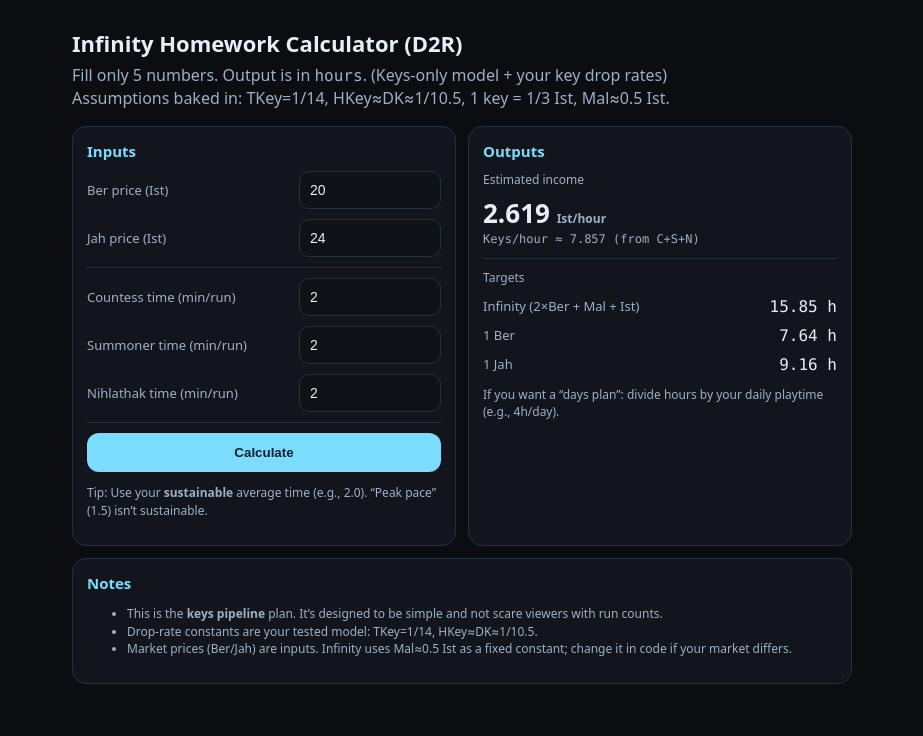
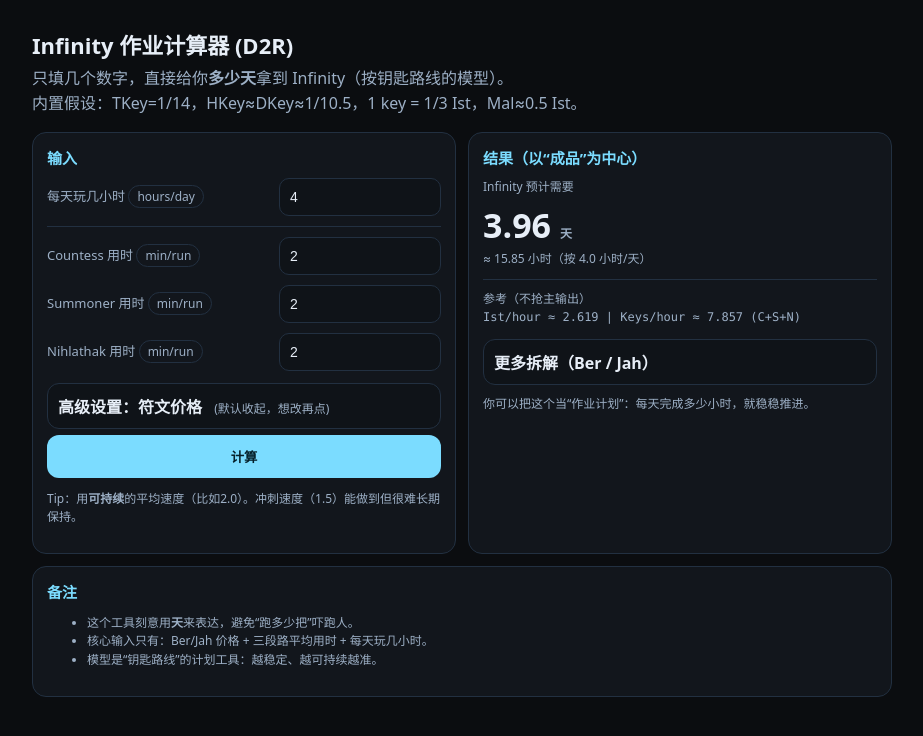
Before and after one commit to juntjtang18/ssd2r-infinity-calculator, a plain HTML site: page index.html in a window 1280 px wide. Shown: the whole page, without its empty margins (178-1101 px from the left). Drawn offline with Linux system fonts and the light colour scheme.

Commit message:
Translate index.html to Chinese and adjust styles
Updated the HTML content to support Chinese language and adjusted styles and labels accordingly.

```diff
--- a/index.html
+++ b/index.html
@@ -1,112 +1,140 @@
 <!doctype html>
-<html lang="en">
+<html lang="zh-Hans">
 <head>
   <meta charset="utf-8" />
   <meta name="viewport" content="width=device-width, initial-scale=1" />
-  <title>Infinity Homework Calculator (D2R)</title>
+  <title>Infinity 作业计算器 (D2R)</title>
   <style>
     :root { --bg:#0b0d10; --card:#12161c; --text:#e7eef7; --muted:#9db0c6; --line:#223041; --accent:#7bdcff; }
     body { margin:0; font-family: system-ui, -apple-system, Segoe UI, Roboto, Arial, sans-serif; background:var(--bg); color:var(--text); }
-    .wrap { max-width: 780px; margin: 0 auto; padding: 22px 16px 40px; }
+    .wrap { max-width: 860px; margin: 0 auto; padding: 22px 16px 40px; }
     h1 { margin: 6px 0 6px; font-size: 22px; }
-    .sub { color:var(--muted); margin: 0 0 16px; line-height: 1.45; }
+    .sub { color:var(--muted); margin: 0 0 16px; line-height: 1.55; }
     .grid { display:grid; grid-template-columns: 1fr; gap: 12px; }
-    @media (min-width: 720px){ .grid { grid-template-columns: 1fr 1fr; } }
+    @media (min-width: 820px){ .grid { grid-template-columns: 1fr 1fr; } }
     .card { background:var(--card); border:1px solid var(--line); border-radius: 14px; padding: 14px; }
     .card h2 { margin: 0 0 10px; font-size: 15px; color: var(--accent); font-weight: 650; }
     .row { display:flex; gap:10px; align-items:center; margin: 10px 0; }
     label { flex: 1; color:var(--muted); font-size: 13px; }
-    input { width: 120px; padding: 10px 10px; border-radius: 10px; border: 1px solid var(--line); background:#0f1318; color:var(--text); font-size: 14px; }
-    .btn { width: 100%; padding: 12px 14px; border: 0; border-radius: 12px; background: var(--accent); color:#05202a; font-weight: 750; cursor:pointer; }
-    .out { font-size: 26px; font-weight: 800; margin-top: 6px; }
-    .tiny { color:var(--muted); font-size: 12px; line-height: 1.45; }
+    input { width: 140px; padding: 10px 10px; border-radius: 10px; border: 1px solid var(--line); background:#0f1318; color:var(--text); font-size: 14px; }
+    .btn { width: 100%; padding: 12px 14px; border: 0; border-radius: 12px; background: var(--accent); color:#05202a; font-weight: 800; cursor:pointer; margin-top: 6px; }
+    .outBig { font-size: 34px; font-weight: 900; margin: 6px 0 2px; }
+    .tiny { color:var(--muted); font-size: 12px; line-height: 1.55; }
     .mono { font-family: ui-monospace, SFMono-Regular, Menlo, Monaco, Consolas, monospace; }
     .hr { height:1px; background:var(--line); margin: 10px 0; border:0; }
+    details { border: 1px solid var(--line); border-radius: 12px; padding: 10px 10px; background: #0f1318; }
+    summary { cursor: pointer; color: var(--text); font-weight: 650; list-style: none; }
+    summary::-webkit-details-marker { display:none; }
+    .summaryHint { color: var(--muted); font-weight: 500; margin-left: 8px; font-size: 12px; }
+    .pill { display:inline-block; padding: 2px 8px; border:1px solid var(--line); border-radius: 999px; color: var(--muted); font-size: 12px; }
   </style>
 </head>
 <body>
   <div class="wrap">
-    <h1>Infinity Homework Calculator (D2R)</h1>
+    <h1>Infinity 作业计算器 (D2R)</h1>
     <p class="sub">
-      Fill only 5 numbers. Output is in <span class="mono">hours</span>. (Keys-only model + your key drop rates)<br/>
-      Assumptions baked in: TKey=1/14, HKey≈DK≈1/10.5, 1 key = 1/3 Ist, Mal≈0.5 Ist.
+      只填几个数字，直接给你<strong>多少天</strong>拿到 Infinity（按钥匙路线的模型）。<br/>
+      内置假设：TKey=1/14，HKey≈DKey≈1/10.5，1 key = 1/3 Ist，Mal≈0.5 Ist。
     </p>
 
     <div class="grid">
+      <!-- INPUTS -->
       <div class="card">
-        <h2>Inputs</h2>
+        <h2>输入</h2>
 
         <div class="row">
-          <label>Ber price (Ist)</label>
-          <input id="ber" type="number" step="0.1" value="20">
-        </div>
-
-        <div class="row">
-          <label>Jah price (Ist)</label>
-          <input id="jah" type="number" step="0.1" value="24">
+          <label>每天玩几小时 <span class="pill">hours/day</span></label>
+          <input id="hpd" type="number" step="0.5" value="4">
         </div>
 
         <hr class="hr"/>
 
         <div class="row">
-          <label>Countess time (min/run)</label>
+          <label>Countess 用时 <span class="pill">min/run</span></label>
           <input id="tC" type="number" step="0.1" value="2">
         </div>
 
         <div class="row">
-          <label>Summoner time (min/run)</label>
+          <label>Summoner 用时 <span class="pill">min/run</span></label>
           <input id="tS" type="number" step="0.1" value="2">
         </div>
 
         <div class="row">
-          <label>Nihlathak time (min/run)</label>
+          <label>Nihlathak 用时 <span class="pill">min/run</span></label>
           <input id="tN" type="number" step="0.1" value="2">
         </div>
 
-        <hr class="hr"/>
+        <details style="margin-top:12px;">
+          <summary>高级设置：符文价格 <span class="summaryHint">(默认收起，想改再点)</span></summary>
+          <div style="margin-top:10px;">
+            <div class="row">
+              <label>Ber 价格（Ist）</label>
+              <input id="ber" type="number" step="0.1" value="20">
+            </div>
+            <div class="row">
+              <label>Jah 价格（Ist）</label>
+              <input id="jah" type="number" step="0.1" value="24">
+            </div>
+            <div class="row">
+              <label>Mal 价格（Ist）</label>
+              <input id="mal" type="number" step="0.1" value="0.5">
+            </div>
+            <p class="tiny">说明：Infinity = 2×Ber + Mal + Ist（这里默认 Mal=0.5，可按你当前市场改）。</p>
+          </div>
+        </details>
 
-        <button class="btn" id="calc">Calculate</button>
+        <button class="btn" id="calc">计算</button>
+
         <p class="tiny">
-          Tip: Use your <b>sustainable</b> average time (e.g., 2.0). “Peak pace” (1.5) isn’t sustainable.
+          Tip：用<strong>可持续</strong>的平均速度（比如2.0）。冲刺速度（1.5）能做到但很难长期保持。
         </p>
       </div>
 
+      <!-- OUTPUTS -->
       <div class="card">
-        <h2>Outputs</h2>
+        <h2>结果（以“成品”为中心）</h2>
 
-        <div class="tiny">Estimated income</div>
-        <div class="out"><span id="iph">—</span> <span class="tiny">Ist/hour</span></div>
-        <div class="tiny mono" id="kph">—</div>
+        <div class="tiny">Infinity 预计需要</div>
+        <div class="outBig"><span id="dinfty">—</span> <span class="tiny">天</span></div>
+        <div class="tiny">≈ <span id="hinfty">—</span> 小时（按 <span id="hpdShow">—</span> 小时/天）</div>
 
         <hr class="hr"/>
 
-        <div class="tiny">Targets</div>
-        <div class="row">
-          <label>Infinity (2×Ber + Mal + Ist)</label>
-          <div class="mono" style="width:140px; text-align:right;"><span id="hinf">—</span> h</div>
-        </div>
+        <div class="tiny">参考（不抢主输出）</div>
+        <div class="tiny mono" id="incomeLine">—</div>
 
+        <details style="margin-top:12px;">
+          <summary>更多拆解（Ber / Jah）</summary>
+          <div style="margin-top:10px;">
             <div class="row">
               <label>1 Ber</label>
-          <div class="mono" style="width:140px; text-align:right;"><span id="hber">—</span> h</div>
+              <div class="mono" style="width:180px; text-align:right;">
+                <span id="dber">—</span> 天
+                <span class="tiny">（≈<span id="hber">—</span>小时）</span>
               </div>
-
+            </div>
             <div class="row">
               <label>1 Jah</label>
-          <div class="mono" style="width:140px; text-align:right;"><span id="hjah">—</span> h</div>
+              <div class="mono" style="width:180px; text-align:right;">
+                <span id="djah">—</span> 天
+                <span class="tiny">（≈<span id="hjah">—</span>小时）</span>
               </div>
+            </div>
+          </div>
+        </details>
 
-        <p class="tiny">
-          If you want a “days plan”: divide hours by your daily playtime (e.g., 4h/day).
+        <p class="tiny" style="margin-top:10px;">
+          你可以把这个当“作业计划”：每天完成多少小时，就稳稳推进。
         </p>
       </div>
 
+      <!-- NOTES -->
       <div class="card" style="grid-column: 1 / -1;">
-        <h2>Notes</h2>
+        <h2>备注</h2>
         <ul class="tiny">
-          <li>This is the <b>keys pipeline</b> plan. It’s designed to be simple and not scare viewers with run counts.</li>
-          <li>Drop-rate constants are your tested model: TKey=1/14, HKey≈DK≈1/10.5.</li>
-          <li>Market prices (Ber/Jah) are inputs. Infinity uses Mal≈0.5 Ist as a fixed constant; change it in code if your market differs.</li>
+          <li>这个工具刻意用<strong>天</strong>来表达，避免“跑多少把”吓跑人。</li>
+          <li>核心输入只有：Ber/Jah 价格 + 三段路平均用时 + 每天玩几小时。</li>
+          <li>模型是“钥匙路线”的计划工具：越稳定、越可持续越准。</li>
         </ul>
       </div>
     </div>
@@ -116,9 +144,14 @@
     function num(id){ return parseFloat(document.getElementById(id).value); }
     function fmt(x, d=2){ return (isFinite(x) ? x.toFixed(d) : "—"); }
 
+    function safeDiv(a,b){ return (b > 0 && isFinite(b)) ? (a/b) : NaN; }
+
     function calculate(){
       const ber = num("ber");
       const jah = num("jah");
+      const mal = num("mal");
+
+      const hpd = num("hpd");
       const tC = num("tC");
       const tS = num("tS");
       const tN = num("tN");
@@ -128,31 +161,42 @@
       const pH = 1/10.5;   // Summoner HKey per run
       const pD = 1/10.5;   // Nihl DKey per run
       const istPerKey = 1/3;
-      const malCostIst = 0.5;
 
-      const runsPerHourC = 60 / tC;
-      const runsPerHourS = 60 / tS;
-      const runsPerHourN = 60 / tN;
+      const runsPerHourC = safeDiv(60, tC);
+      const runsPerHourS = safeDiv(60, tS);
+      const runsPerHourN = safeDiv(60, tN);
 
       const keysPerHour = runsPerHourC*pT + runsPerHourS*pH + runsPerHourN*pD;
       const istPerHour = keysPerHour * istPerKey;
 
-      const costInfinity = 2*ber + malCostIst + 1; // 2 Ber + Mal + Ist
+      const costInfinity = 2*ber + mal + 1; // 2 Ber + Mal + Ist
 
-      const hInf = costInfinity / istPerHour;
-      const hBer = ber / istPerHour;
-      const hJah = jah / istPerHour;
+      const hInf = safeDiv(costInfinity, istPerHour);
+      const hBer = safeDiv(ber, istPerHour);
+      const hJah = safeDiv(jah, istPerHour);
 
-      document.getElementById("iph").textContent = fmt(istPerHour, 3);
-      document.getElementById("kph").textContent = `Keys/hour ≈ ${fmt(keysPerHour, 3)}  (from C+S+N)`;
+      const dInf = safeDiv(hInf, hpd);
+      const dBer = safeDiv(hBer, hpd);
+      const dJah = safeDiv(hJah, hpd);
 
-      document.getElementById("hinf").textContent = fmt(hInf, 2);
+      document.getElementById("dinfty").textContent = fmt(dInf, 2);
+      document.getElementById("hinfty").textContent = fmt(hInf, 2);
+      document.getElementById("hpdShow").textContent = fmt(hpd, 1);
+
+      document.getElementById("dber").textContent = fmt(dBer, 2);
       document.getElementById("hber").textContent = fmt(hBer, 2);
+      document.getElementById("djah").textContent = fmt(dJah, 2);
       document.getElementById("hjah").textContent = fmt(hJah, 2);
+
+      document.getElementById("incomeLine").textContent =
+        `Ist/hour ≈ ${fmt(istPerHour, 3)}   |   Keys/hour ≈ ${fmt(keysPerHour, 3)}   (C+S+N)`;
+
+      // Disable nonsense display if inputs invalid
+      document.getElementById("calc").disabled = !(isFinite(istPerHour) && istPerHour > 0 && isFinite(hpd) && hpd > 0);
     }
 
     document.getElementById("calc").addEventListener("click", calculate);
-    ["ber","jah","tC","tS","tN"].forEach(id=>{
+    ["ber","jah","mal","hpd","tC","tS","tN"].forEach(id=>{
       document.getElementById(id).addEventListener("input", calculate);
     });
     calculate();
```
Lines whose indentation alone changed are shown as unchanged.
